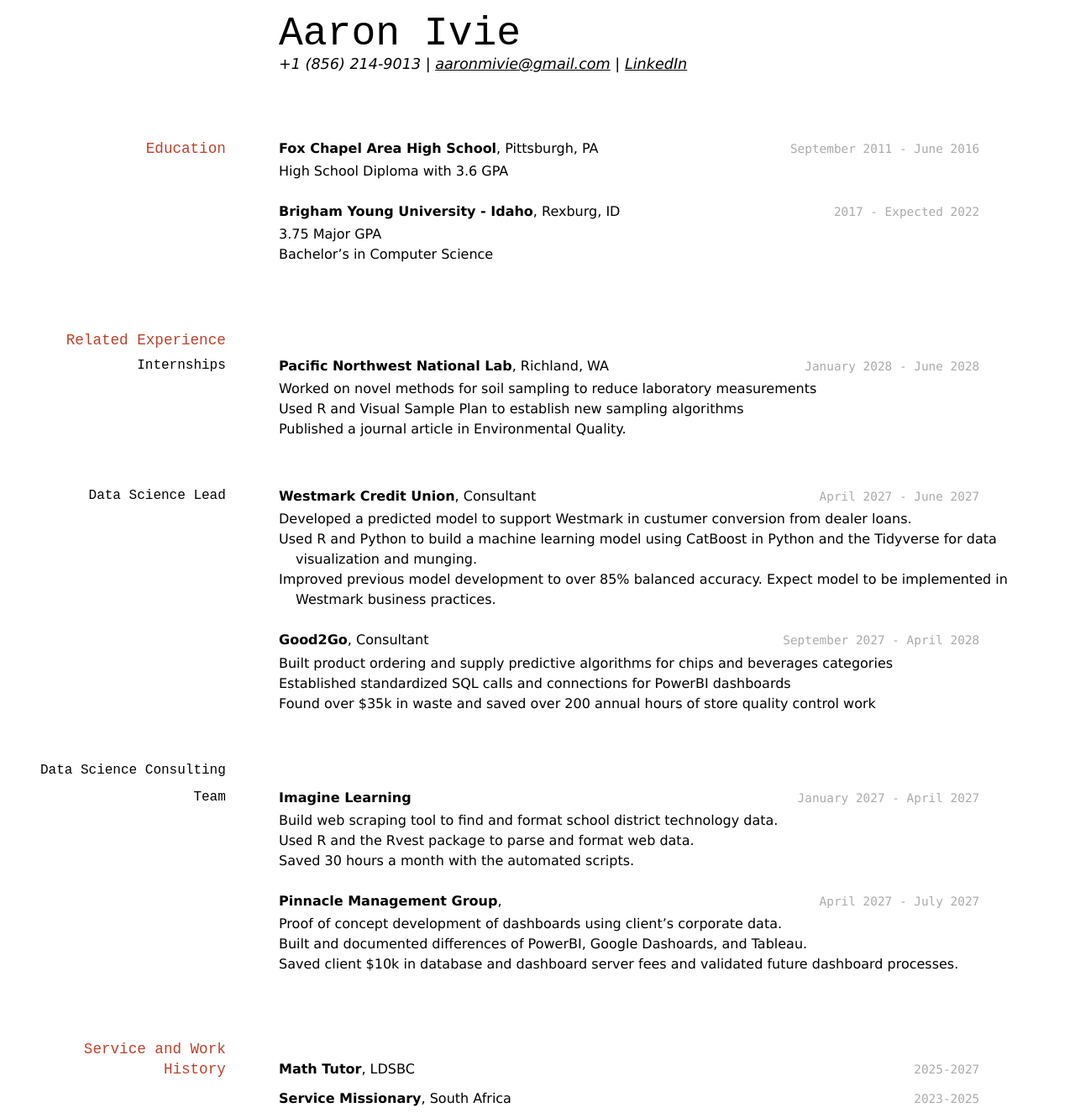
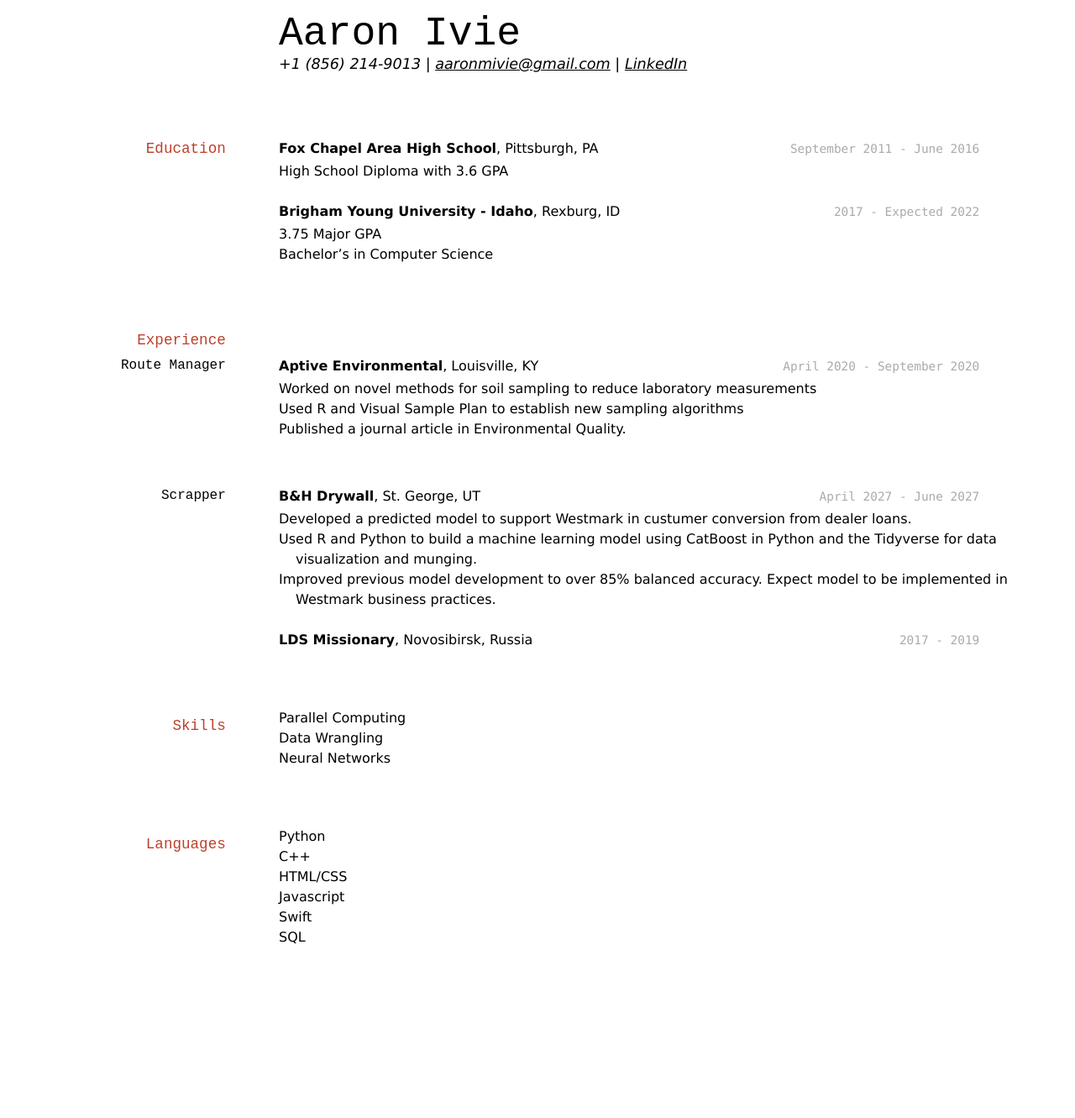
Before and after one commit to byuids-resumes/Ivie-Resume, a Jekyll site: the page built from docs/index.md, in a window 1280 px wide. Shown: the whole page at 84% size. Built offline with Jekyll 4.4.1, drawn with Linux system fonts in a browser that asks for light colours; after the commit the page ends 1152 px from its top, so only the background shows below that.

Commit message:
Update index.md

```diff
--- a/docs/index.md
+++ b/docs/index.md
@@ -19,61 +19,44 @@ __Brigham Young University - Idaho__, Rexburg, ID
 - Bachelor's in Computer Science
 
 
-## Related Experience
+## Experience
 
-### Internships
+### Route Manager
 
-`January 2028 - June 2028`
-__Pacific Northwest National Lab__, Richland, WA
+`April 2020 - September 2020`
+__Aptive Environmental__, Louisville, KY
 
 - Worked on novel methods for soil sampling to reduce laboratory measurements
 - Used R and Visual Sample Plan to establish new sampling algorithms
 - Published a journal article in Environmental Quality.
 
-### Data Science Lead
+### Scrapper
 
 `April 2027 - June 2027`
-__Westmark Credit Union__, Consultant
+__B&H Drywall__, St. George, UT
 
 - Developed a predicted model to support Westmark in custumer conversion from dealer loans.
 - Used R and Python to build a machine learning model using CatBoost in Python and the Tidyverse for data visualization and munging.
 - Improved previous model development to over 85% balanced accuracy. Expect model to be implemented in Westmark business practices.
 
-`September 2027 - April 2028`
-__Good2Go__, Consultant
+`2017 - 2019`
+__LDS Missionary__, Novosibirsk, Russia
 
-- Built product ordering and supply predictive algorithms for chips and beverages categories
-- Established standardized SQL calls and connections for PowerBI dashboards
-- Found over $35k in waste and saved over 200 annual hours of store quality control work
+## Skills
+- Parallel Computing
+- Data Wrangling
+- Neural Networks
 
-### Data Science Consulting Team
-
-`January 2027 - April 2027`
-__Imagine Learning__
-
-- Build web scraping tool to find and format school district technology data.
-- Used R and the Rvest package to parse and format web data.
-- Saved 30 hours a month with the automated scripts.
-
-`April 2027 - July 2027`
-__Pinnacle Management Group__,
-
-- Proof of concept development of dashboards using client's corporate data.
-- Built and documented differences of PowerBI, Google Dashoards, and Tableau.
-- Saved client $10k in database and dashboard server fees and validated future dashboard processes.
-
-
-## Service and Work History
-
-`2025-2027`
-__Math Tutor__, LDSBC
-
-
-`2023-2025`
-__Service Missionary__, South Africa
+## Languages
+- Python
+- C++
+- HTML/CSS
+- Javascript
+- Swift
+- SQL
 
 
 
 <!-- ### Footer
 
-Last updated: May 2013 -->
+Last updated: Dec 2021 -->
```
